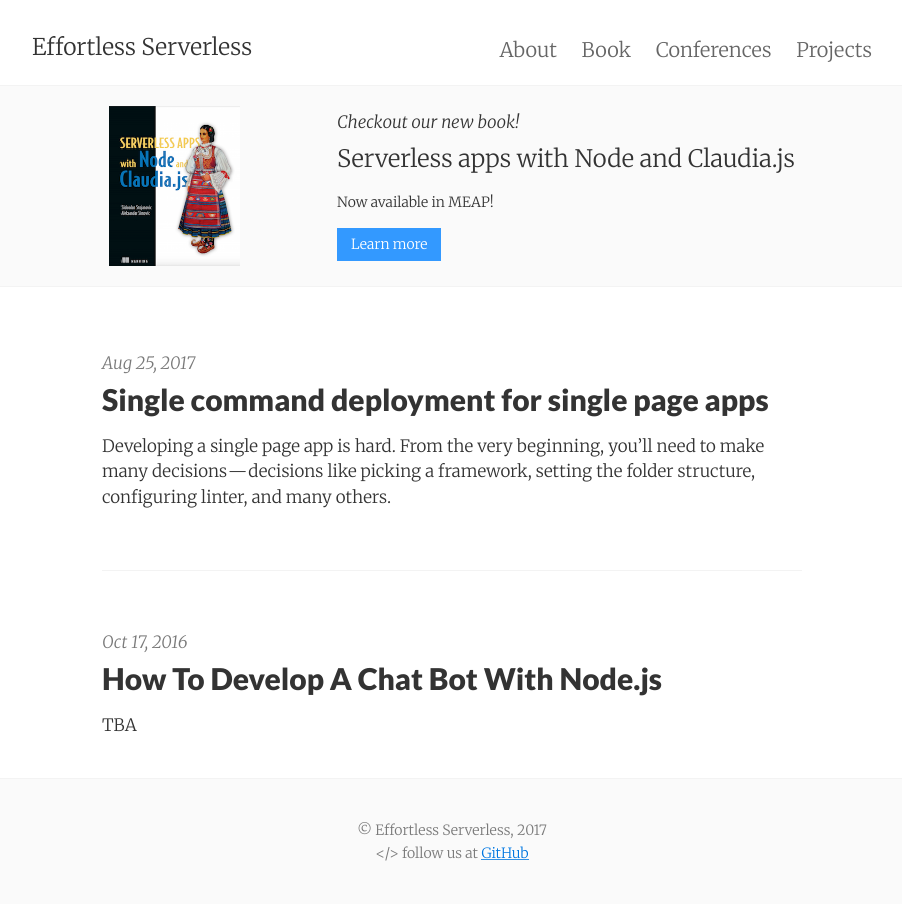
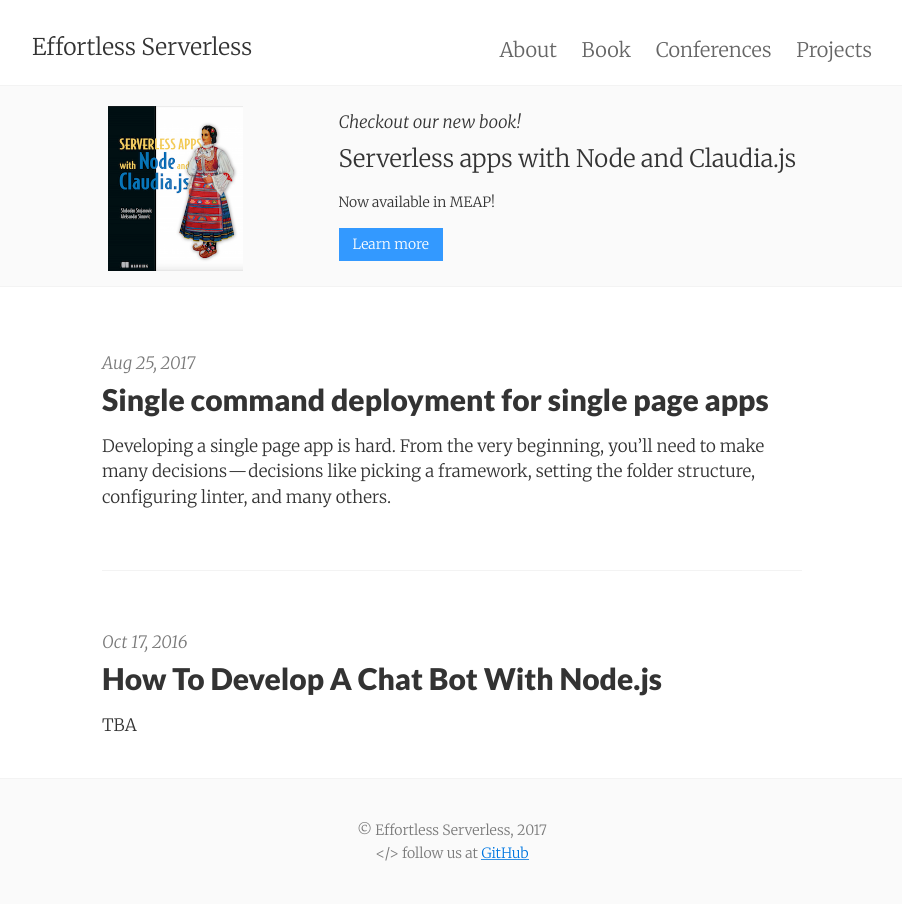
Before and after one commit to serverlesspub/serverless.pub, a Jekyll site: the page built from index.html, in a window 1280 px wide. Shown: the whole page, without its empty margins (188-1090 px from the left). Built offline with Jekyll 4.4.1, drawn with Linux system fonts in a browser that asks for light colours; nearby versions of some CDN libraries; the list of posts is cut into pages by our own code.

Commit message:
ration fix

```diff
--- a/_sass/_measure.scss
+++ b/_sass/_measure.scss
@@ -9,7 +9,10 @@
 }
 
 #book-cover {
-
+  img {
+    height: auto;
+    max-width: 135px;
+  }
 }
 
 #book-description {
```
